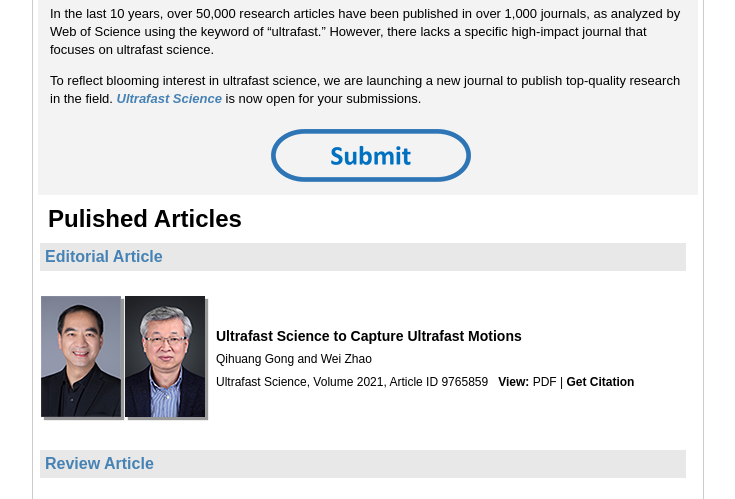
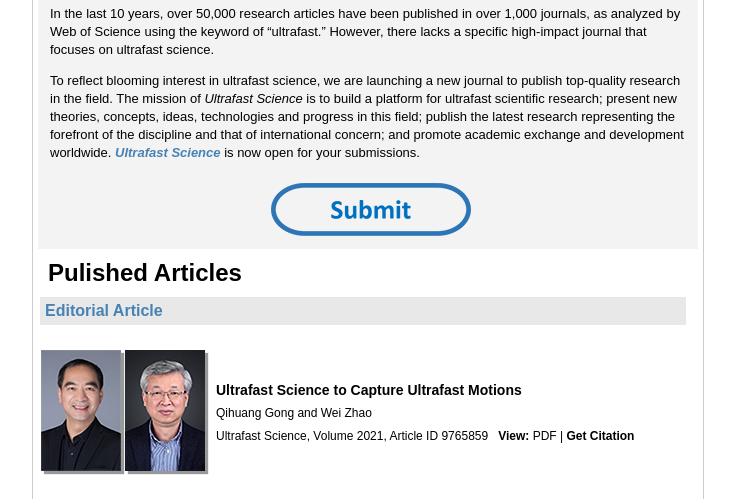
Before and after one commit to uoyf/ufs-sample1, a plain HTML site: page index.html in a window 1280 px wide. Shown: the part 297-796 px from the top of the page, without its empty margins (272-1007 px from the left). Drawn offline with Linux system fonts and the light colour scheme.

Commit message:
Update index.html

```diff
--- a/index.html
+++ b/index.html
@@ -2,7 +2,7 @@
 <html>
 <head>
 <meta charset="utf-8">
-<title>First Issue of Ultrafast Science</title>
+<title>Have You Submitted to Ultrafast Science ?</title>
 <style type="text/css">
 
 
@@ -110,7 +110,7 @@
  <tr>
  <td style="line-height: 18px;font-size: 13px;font-family: Arial, Helvetica, sans-serif;color: #555555; text-justify : auto; text-align:justify;padding: 10px 5px 5px 5px;">
 	 <p style="color:black; text-align: left;">In the last 10 years, over 50,000 research articles have been published in over 1,000 journals, as analyzed by Web of Science using the keyword of “ultrafast.” However, there lacks a specific high-impact journal that focuses on ultrafast science.</p>
-	 <p style="color:black; text-align: left;">To reflect blooming interest in ultrafast science, we are launching a new journal to publish top-quality research in the field. <a style="color: steelblue; text-decoration: none;" href="https://spj.sciencemag.org/journals/ultrafastscience/" target="_blank"><em><strong>Ultrafast Science</strong></em></a> is now open for your submissions.
+	 <p style="color:black; text-align: left;">To reflect blooming interest in ultrafast science, we are launching a new journal to publish top-quality research in the field. The mission of <em>Ultrafast Science</em> is to build a platform for ultrafast scientific research; present new theories, concepts, ideas, technologies and progress in this field; publish the latest research representing the forefront of the discipline and that of international concern; and promote academic exchange and development worldwide. <a style="color: steelblue; text-decoration: none;" href="https://spj.sciencemag.org/journals/ultrafastscience/" target="_blank"><em><strong>Ultrafast Science</strong></em></a> is now open for your submissions.
 
 </p>
 
```
